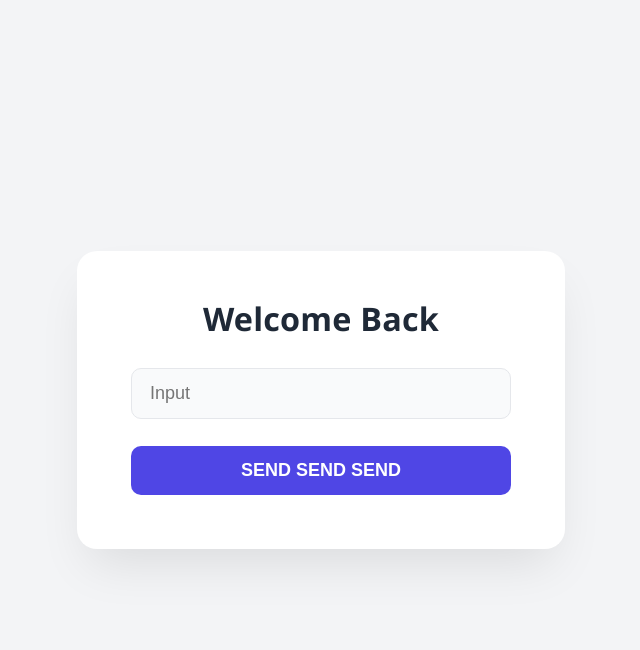
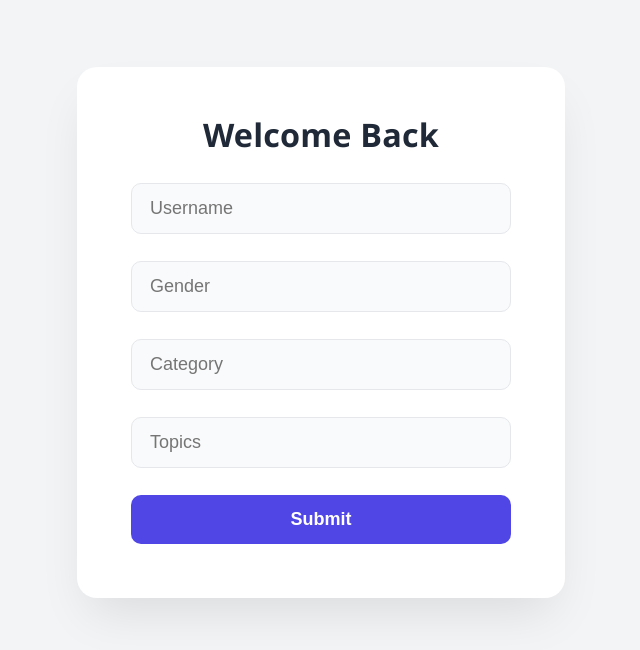
Before and after one commit to itssduy/WICS-Hackathon-26, a React app in the folder frontend/: page /input in a window 1280 px wide. Shown: the top 650 px of the page, without its empty margins (319-959 px from the left). Built offline with nearby package versions, Linux system fonts and the light colour scheme; the HTML template or start-up script is replaced by a standard one.

Commit message:
redo input page

```diff
--- a/frontend/src/pages/input.jsx
+++ b/frontend/src/pages/input.jsx
@@ -1,28 +1,12 @@
-import { useState, useEffect } from "react";
+import { useState } from "react";
 import '../styles/login.css';
 
 function Input (){
-    const [getInput, setInput] = useState("");
-    const [getConversation, setConversation] = useState([])
+    const [getUsername, setUsername] = useState("");
+    const [getGender, setGender] = useState("");
+    const [getCategory, setCategory] = useState("");
+    const [getTopics, setTopics] = useState("");
 
-    useEffect(()=>{
-       (async ()=>{
-        const apiURL = import.meta.env.VITE_API_URL;
-        //API URL NOT SET
-        const response = await fetch(`${apiURL}`, {
-            method: 'GET',
-            mode: "cors",
-            headers: {
-                'Content-Type': 'application/json',
-            },
-        });
-
-
-
-        const data = await response.json();
-        setConversation(data);
-       })
-    }, [])
     const onSubmit = async (e) => {
         e.preventDefault();
         const apiURL = import.meta.env.VITE_API_URL;
@@ -34,29 +18,26 @@ function Input (){
                 'Content-Type': 'application/json',
             },
             body: JSON.stringify({
-                input: getInput,
+                username: getUsername,
+                gender: getGender,
+                category: getCategory,
+                topics: getTopics
             }),
         });
-
-
 
         const data = await response.json();
         console.log("Server Response:", data);
     }
     return(
         <>
-            <div>
-                <div>
-                   {getConversation.map((msg, index) => (
-                        <p key={index}>{msg}</p>
-                    ))}
-                </div>
-                <form onSubmit={onSubmit}>
-                    <input type="text" placeholder="Input" onChange={(e)=>{setInput(e.target.value)}}/>
-                    <button type="submit">SEND SEND SEND</button>
-                </form>
-            </div>
+            <form onSubmit={onSubmit}>
+                <input type="text" placeholder="Username" onChange={(e)=>{setUsername(e.target.value)}}/>
+                <input type="text" placeholder="Gender" onChange={(e)=>{setGender(e.target.value)}}/>
+                <input type="text" placeholder="Category" onChange={(e)=>{setCategory(e.target.value)}}/>
+                <input type="text" placeholder="Topics" onChange={(e)=>{setTopics(e.target.value)}}/>
 
+                <button type="submit">Submit</button>
+            </form>
         </>
     )
 }
```
